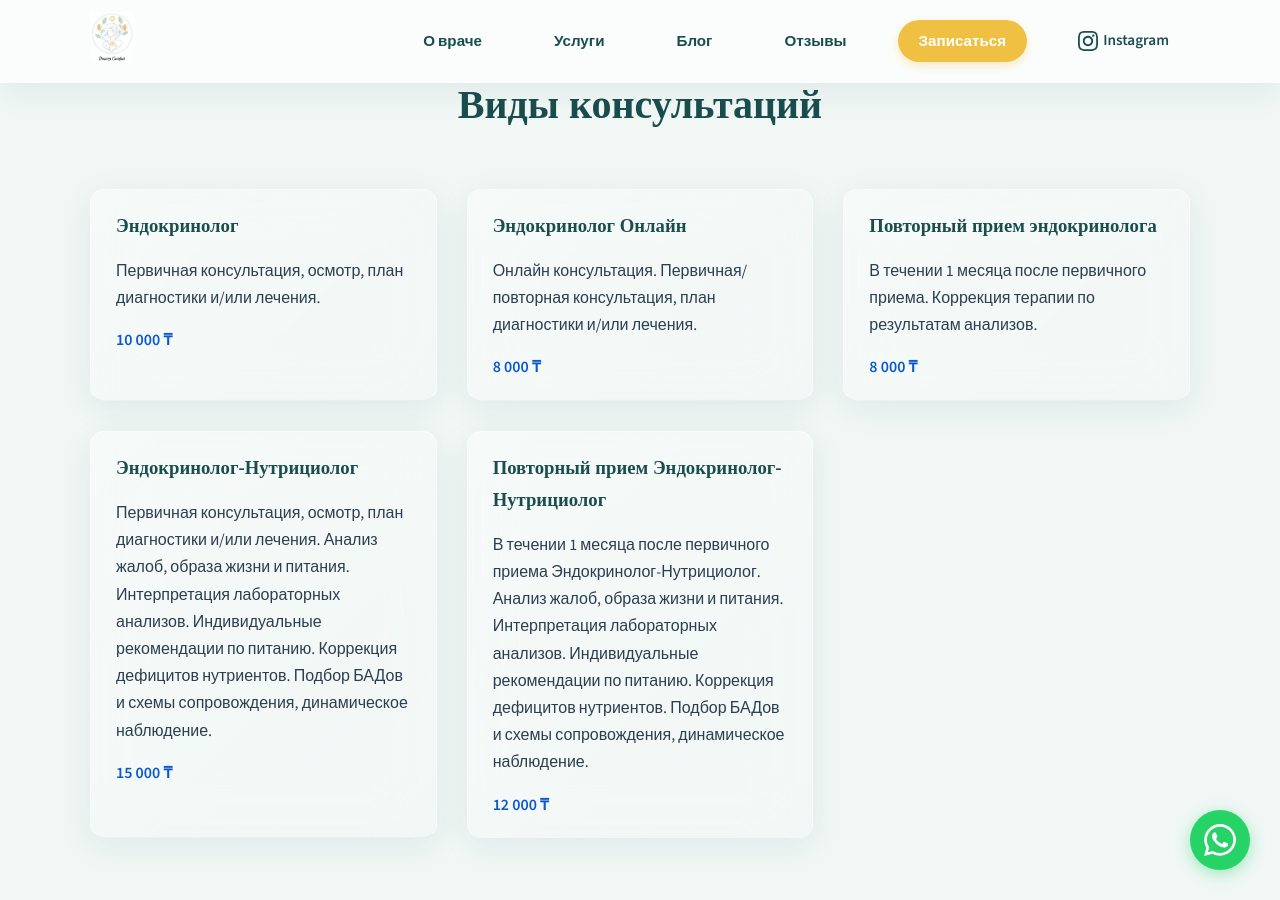
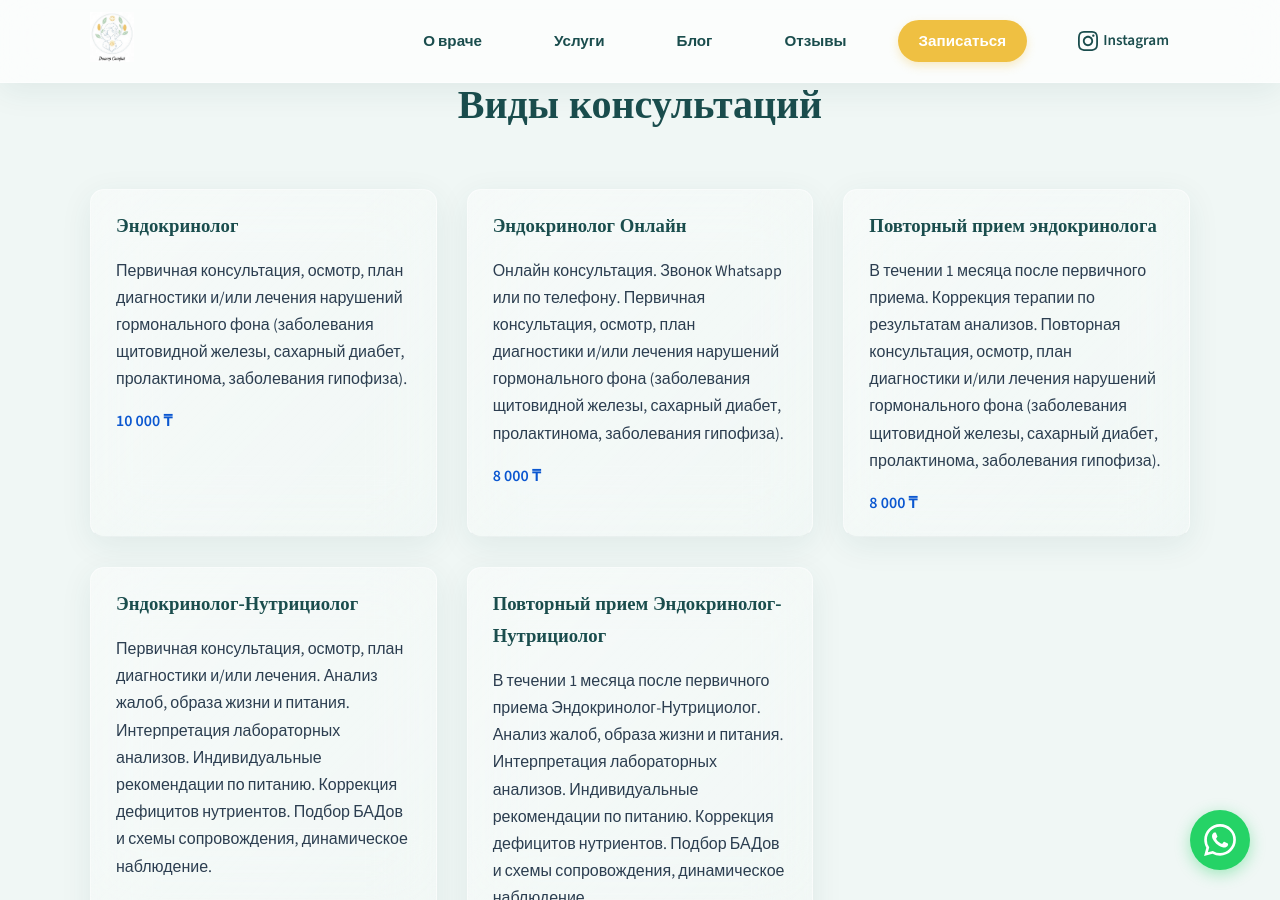
Before and after one commit to gosubv/doctorstafij, a Jekyll site: the page built from index.md, in a window 1280 px wide and 900 px high, scrolled down 3195 px. Built offline with Jekyll 4.4.1, drawn with Linux system fonts in a browser that asks for light colours.

Commit message:
Change services description.

```diff
--- a/_data/services.yml
+++ b/_data/services.yml
@@ -1,11 +1,11 @@
 - title: "Эндокринолог"
-  text: "Первичная консультация, осмотр, план диагностики и/или лечения."
+  text: "Первичная консультация, осмотр, план диагностики и/или лечения нарушений гормонального фона (заболевания щитовидной железы, сахарный диабет, пролактинома, заболевания гипофиза)."
   price: "10 000 ₸"
 - title: "Эндокринолог Онлайн"
-  text: "Онлайн консультация. Первичная/повторная консультация, план диагностики и/или лечения."
+  text: "Онлайн консультация. Звонок Whatsapp или по телефону. Первичная консультация, осмотр, план диагностики и/или лечения нарушений гормонального фона (заболевания щитовидной железы, сахарный диабет, пролактинома, заболевания гипофиза)."
   price: "8 000 ₸"
 - title: "Повторный прием эндокринолога"
-  text: "В течении 1 месяца после первичного приема. Коррекция терапии по результатам анализов."
+  text: "В течении 1 месяца после первичного приема. Коррекция терапии по результатам анализов. Повторная консультация, осмотр, план диагностики и/или лечения нарушений гормонального фона (заболевания щитовидной железы, сахарный диабет, пролактинома, заболевания гипофиза)."
   price: "8 000 ₸"
 - title: "Эндокринолог-Нутрициолог"
   text: "Первичная консультация, осмотр, план диагностики и/или лечения. Анализ жалоб, образа жизни и питания. Интерпретация лабораторных анализов. Индивидуальные рекомендации по питанию. Коррекция дефицитов нутриентов. Подбор БАДов и схемы сопровождения, динамическое наблюдение."
```
